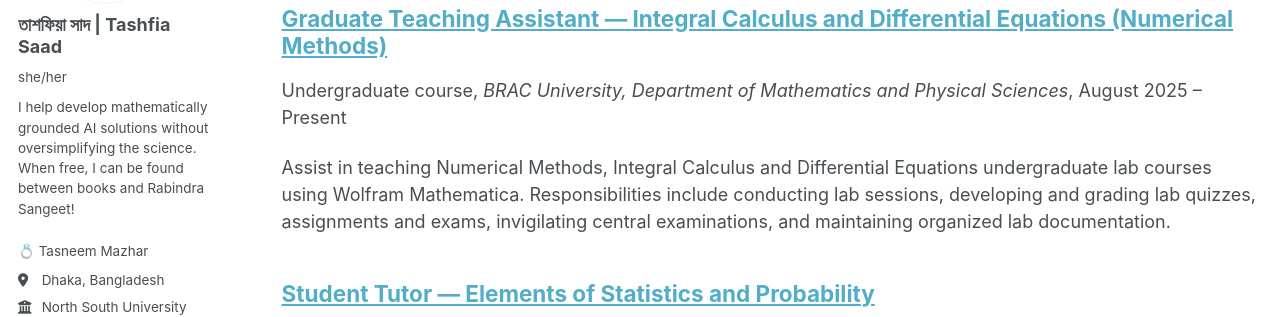
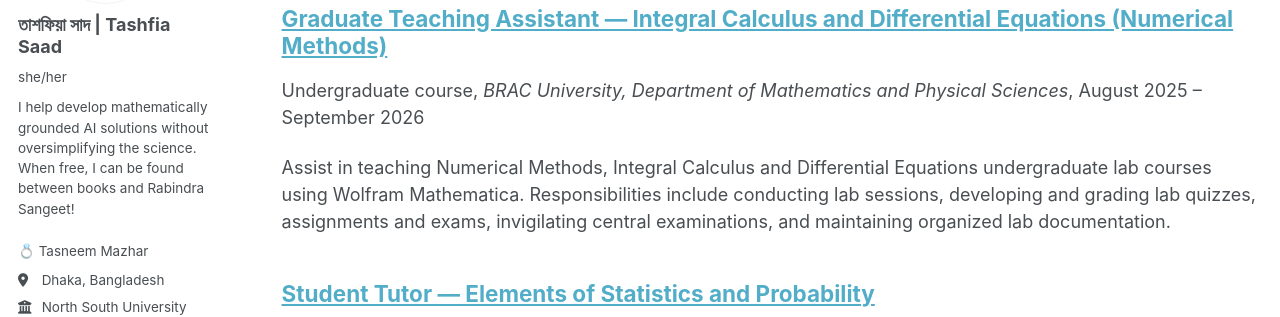
Before and after one commit to saadtashfia/saadtashfia.github.io, a Jekyll site: the page built from _pages/teaching.html, in a window 1280 px wide and 1099 px high. Shown: the part 391-708 px from the top of the window. Built offline with Jekyll 4.4.1, drawn with Linux system fonts in a browser that asks for light colours; some web fonts are replaced; a script bundle is joined from its source files by our own code; library files that are not in the unit come from our copies.

Commit message:
Update 2014-spring-teaching-1.md

```diff
--- a/_teaching/2014-spring-teaching-1.md
+++ b/_teaching/2014-spring-teaching-1.md
@@ -5,7 +5,7 @@ type: "Undergraduate course"
 permalink: /teaching/2025-fall-teaching-1
 venue: "BRAC University, Department of Mathematics and Physical Sciences"
 date: 2025-08-01
-date_range: "August 2025 – Present"
+date_range: "August 2025 – September 2026"
 location: "Dhaka, Bangladesh"
 ---
 
```
